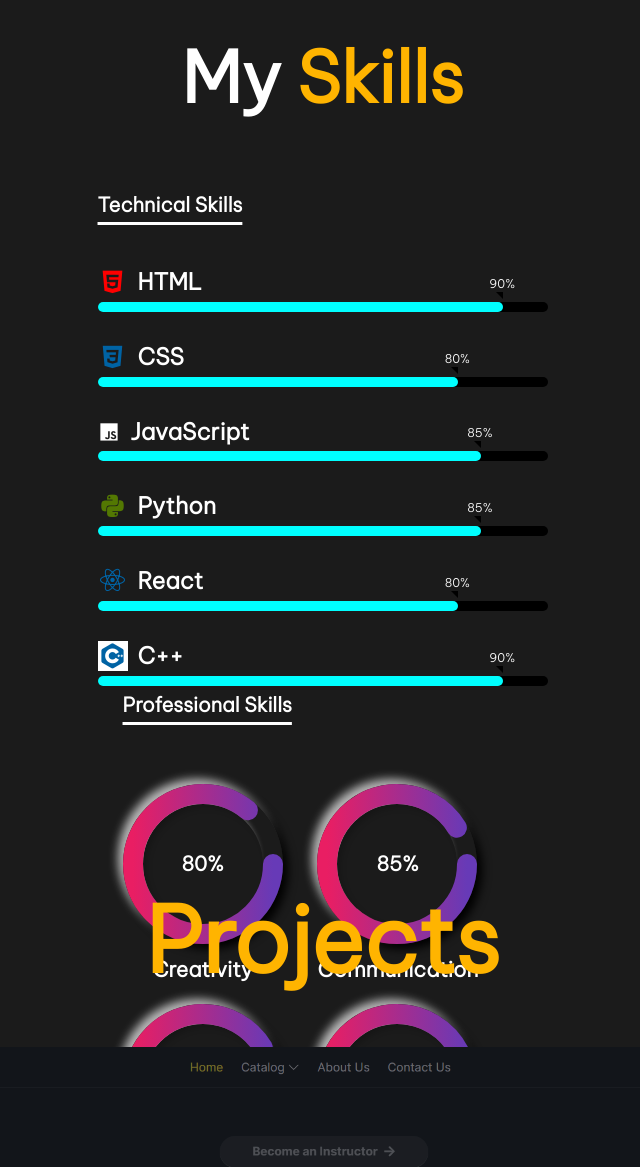
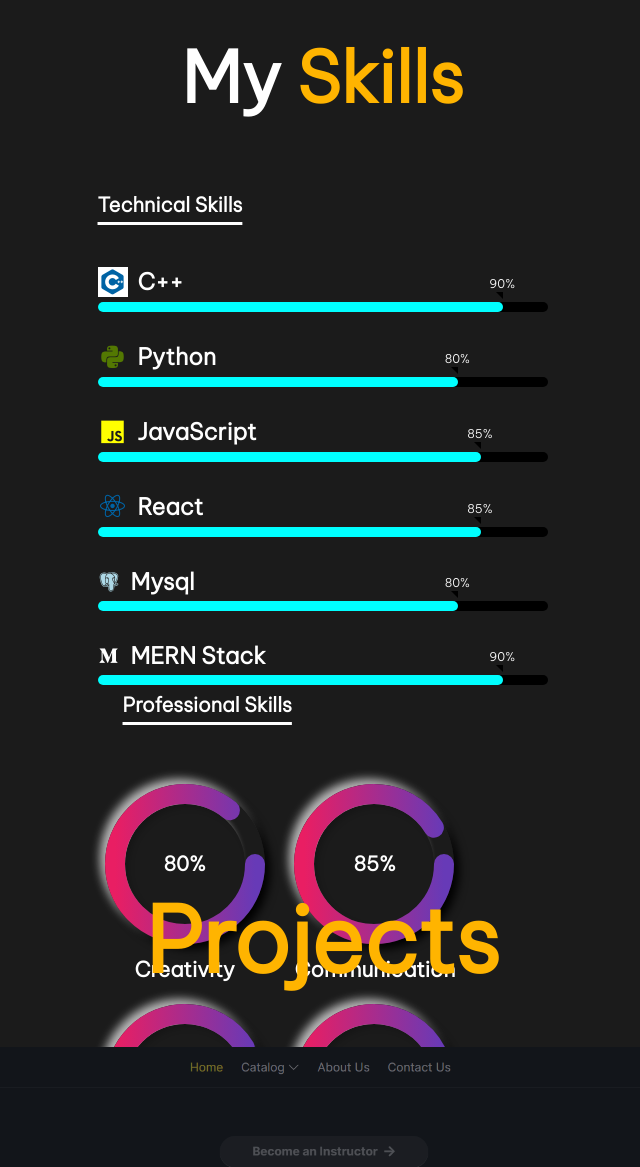
Before and after one commit to VinitDhage/Vinit-Dhage-Portfolio, a plain HTML site: page index.html in a window 1280 px wide. Shown: the part 1657-2824 px from the top of the page, without its empty margins (277-917 px from the left). Drawn offline with nearby package versions, Linux system fonts and the light colour scheme.

Commit message:
some upgradation

```diff
--- a/index.html
+++ b/index.html
@@ -95,9 +95,9 @@
                                 <!--------->
                                 <div class="bar">
                                     <div class="bar-item">
-                                        <i class='bx bxl-html5'></i>
+                                        <i class='bx bxl-c-plus-plus'></i>
                                         <div class="Skills-bar-info">
-                                            <span>HTML</span>
+                                            <span>C++</span>
                                         </div>
                                     </div>
                                     <div class="progress-line html">
@@ -108,9 +108,9 @@
                                 <!-------->
                                 <div class="bar">
                                     <div class="bar-item">
-                                        <i class='bx bxl-css3'></i>
+                                        <i class='bx bxl-python'></i>
                                         <div class="Skills-bar-info">
-                                            <span>CSS</span>
+                                            <span>Python</span>
                                         </div>
                                     </div>
                                     <div class="progress-line css ">
@@ -134,9 +134,9 @@
                                 <!-- ----- -->
                                 <div class="bar">
                                     <div class="bar-item">
-                                        <i class='bx bxl-python'></i>
+                                        <i class='bx bxl-react'></i>
                                         <div class="Skills-bar-info">
-                                            <span>Python</span>
+                                            <span>React</span>
                                         </div>
                                     </div>
                                     <div class="progress-line python">
@@ -147,9 +147,9 @@
                                 <!-- ----- -->
                                 <div class="bar">
                                     <div class="bar-item">
-                                        <i class='bx bxl-react'></i>
+                                        <i class='bx bxl-postgresql'></i>
                                         <div class="Skills-bar-info">
-                                            <span>React</span>
+                                            <span>Mysql</span>
                                         </div>
                                     </div>
                                     <div class="progress-line react">
@@ -160,9 +160,9 @@
                                 <!-- ----- -->
                                 <div class="bar">
                                     <div class="bar-item">
-                                        <i class='bx bxl-c-plus-plus'></i>
+                                        <i class='bx bxl-medium'></i>
                                         <div class="Skills-bar-info">
-                                            <span>C++</span>
+                                            <span>MERN Stack</span>
                                         </div>
                                     </div>
                                     <div class="progress-line cpp">
@@ -391,7 +391,7 @@
                                     <a href="https://twitter.com/VinitDhage59?t=gHkpUfdRJUSZxxPbhx4VYA&s=09" target="_blank"><i class="fab fa-twitter-square"></i></a>
                                     <a href="" target="_blank"><i class="fab fa-instagram"></i></a>
 
-                                    <a href="ttps://www.linkedin.com/in/vinit-dhage-3a8010229/" target="_blank"><i class="fab fa-linkedin"></i></a>
+                                    <a href="https://www.linkedin.com/in/vinit-dhage-3a8010229/" target="_blank"><i class="fab fa-linkedin"></i></a>
                                 </div>
                             </div>
                             <div class="contact-right animate-on-scroll-right">
--- a/mediaquery.css
+++ b/mediaquery.css
@@ -64,6 +64,9 @@
     #Projects {
       margin-top: 15rem;
       margin-right: 10rem
+    }
+    .page-header{
+      font-size: 75px;
     }
     .project-container {
       display: grid;
--- a/style.css
+++ b/style.css
@@ -453,18 +453,20 @@ a{
   gap: 10px;
   margin-bottom: 5px;
 }
-.bxl-html5{
-  font-size: 30px;
-  color: red;
-}
-.bxl-css3{
-  font-size: 30px;
-  color: rgb(0, 99, 164);
-}
+
 .bxl-python{
   font-size: 30px;
   color: #537802;
 }
+.bxl-javascript{
+  font-size: 30px;
+  color: yellow;
+}
+
+.bxl-postgresql{
+  color: lightblue;
+}
+
 .bxl-react{
   font-size: 30px;
   color: rgb(0, 99, 164);
@@ -610,7 +612,8 @@ a{
 
 .Professional-Skills-left{
   display: flex;
-  gap: 3.5rem;
+  gap: 3rem;
+  margin-left: -18px;
   align-items: center;
   margin-bottom: 6rem;
 }
```
Also changed, not shown: 1 other file.
